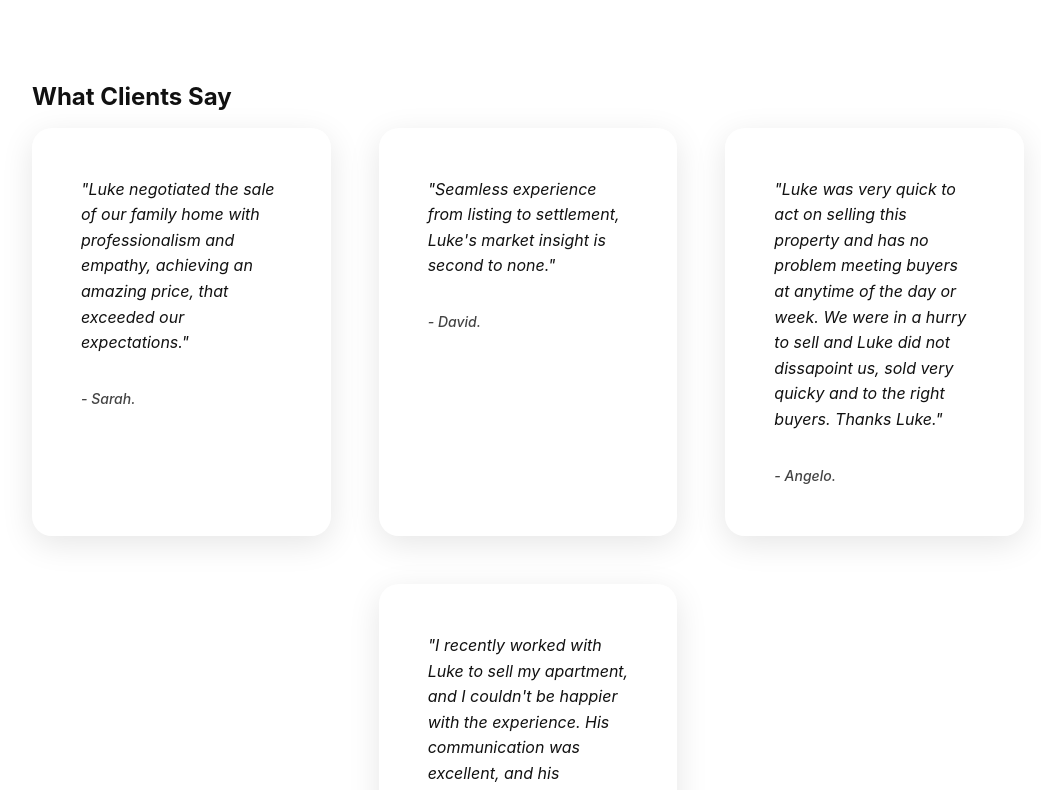
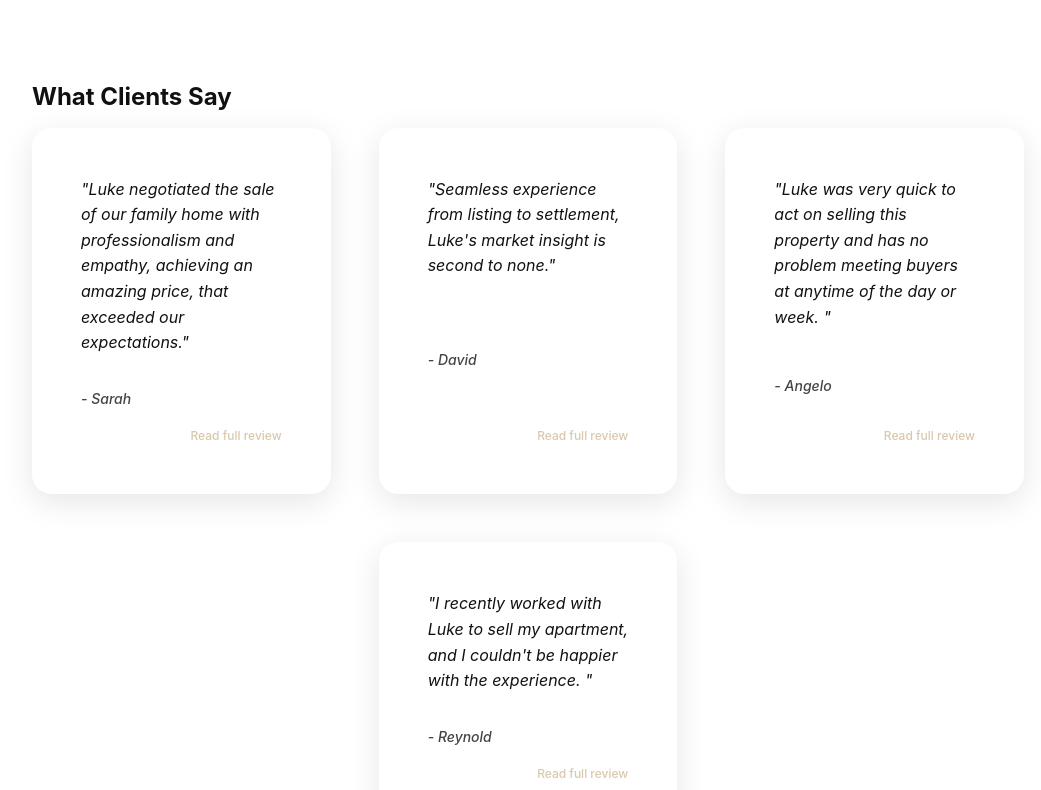
Before and after one commit to Imhermes1/LukeRealEstateSite, a Next.js app: page / in a window 1280 px wide. Shown: the part 3400-4190 px from the top of the page, without its empty margins (112-1153 px from the left). Built offline with nearby package versions, Linux system fonts and the light colour scheme; no server answers.

Commit message:
Refactor testimonials: glass cards with modal expansion, premium animation, and uniform experience for all reviews

```diff
--- a/app/components/Testimonials.tsx
+++ b/app/components/Testimonials.tsx
@@ -1,26 +1,70 @@
+import { useState } from 'react';
+
+const testimonials = [
+  {
+    name: 'Sarah',
+    review: `Luke negotiated the sale of our family home with professionalism and empathy, achieving an amazing price, that exceeded our expectations.`
+  },
+  {
+    name: 'David',
+    review: `Seamless experience from listing to settlement, Luke's market insight is second to none.`
+  },
+  {
+    name: 'Angelo',
+    review: `Luke was very quick to act on selling this property and has no problem meeting buyers at anytime of the day or week. We were in a hurry to sell and Luke did not dissapoint us, sold very quicky and to the right buyers. Thanks Luke.`
+  },
+  {
+    name: 'Reynold',
+    review: `I recently worked with Luke to sell my apartment, and I couldn't be happier with the experience. His communication was excellent, and his knowledge of the market was impressive. Luke managed to sell my apartment within just two weeks of listing. His professionalism and efficiency made the process smooth and stress-free. I highly recommend Luke to anyone looking to buy or sell property. Thank you, Luke, for your outstanding service!`
+  }
+];
+
+function getFirstSentence(text: string) {
+  const match = text.match(/.*?[.!?](\s|$)/);
+  return match ? match[0] : text;
+}
+
 export default function Testimonials() {
+  const [openIndex, setOpenIndex] = useState<number | null>(null);
+
   return (
     <section id="testimonials" className="section" aria-label="Testimonials">
       <div className="container">
         <h2 className="section-title">What Clients Say</h2>
         <div className="testimonials-grid">
-          <blockquote className="testimonial">
-            <p>"Luke negotiated the sale of our family home with professionalism and empathy, achieving an amazing price, that exceeded our expectations."</p>
-            <cite>- Sarah.</cite>
-          </blockquote>
-          <blockquote className="testimonial">
-            <p>"Seamless experience from listing to settlement, Luke's market insight is second to none."</p>
-            <cite>- David.</cite>
-          </blockquote>
-          <blockquote className="testimonial">
-            <p>"Luke was very quick to act on selling this property and has no problem meeting buyers at anytime of the day or week. We were in a hurry to sell and Luke did not dissapoint us, sold very quicky and to the right buyers. Thanks Luke."</p>
-            <cite>- Angelo.</cite>
-          </blockquote>
-          <blockquote className="testimonial">
-            <p>"I recently worked with Luke to sell my apartment, and I couldn't be happier with the experience. His communication was excellent, and his knowledge of the market was impressive. Luke managed to sell my apartment within just two weeks of listing. His professionalism and efficiency made the process smooth and stress-free. I highly recommend Luke to anyone looking to buy or sell property. Thank you, Luke, for your outstanding service!"</p>
-            <cite>- Reynold.</cite>
-          </blockquote>
+          {testimonials.map((t, i) => (
+            <div
+              className="testimonial glass-card"
+              key={i}
+              tabIndex={0}
+              role="button"
+              aria-label={`Read full review from ${t.name}`}
+              onClick={() => setOpenIndex(i)}
+              onKeyDown={e => (e.key === 'Enter' || e.key === ' ') && setOpenIndex(i)}
+              style={{ cursor: 'pointer' }}
+            >
+              <p>"{getFirstSentence(t.review)}"</p>
+              <cite>- {t.name}</cite>
+              <div className="testimonial-readmore">Read full review</div>
+            </div>
+          ))}
         </div>
+        {openIndex !== null && (
+          <div className="modal modal-open testimonial-modal" role="dialog" aria-modal="true">
+            <div className="modal-overlay" onClick={() => setOpenIndex(null)}></div>
+            <div className="modal-content testimonial-modal-content animate-glass-modal">
+              <div className="modal-header">
+                <h3 className="modal-title">{testimonials[openIndex].name}</h3>
+                <button className="modal-close" aria-label="Close modal" onClick={() => setOpenIndex(null)}>&times;</button>
+              </div>
+              <div className="modal-body">
+                <p style={{ fontStyle: 'italic', fontSize: '1.1em' }}>
+                  "{testimonials[openIndex].review}"
+                </p>
+              </div>
+            </div>
+          </div>
+        )}
       </div>
     </section>
   );
--- a/app/globals.css
+++ b/app/globals.css
@@ -377,6 +377,7 @@ a:focus-visible {
 
 .btn-primary:hover {
   background-color: var(--color-primary-hover);
+  color: var(--color-btn-primary-text);
   transform: translateY(-1px);
 }
 
@@ -2345,3 +2346,57 @@ a:focus-visible {
     font-size: var(--font-size-base);
   }
 }
+
+.glass-card {
+  background: rgba(255, 255, 255, 0.15);
+  backdrop-filter: blur(20px) saturate(180%);
+  -webkit-backdrop-filter: blur(20px) saturate(180%);
+  border-radius: 20px;
+  border: 1px solid rgba(255, 255, 255, 0.2);
+  box-shadow: 0 8px 32px rgba(0,0,0,0.10), inset 0 1px 0 rgba(255,255,255,0.2);
+  transition: box-shadow 0.3s, transform 0.3s;
+  position: relative;
+  padding: var(--space-24);
+  cursor: pointer;
+  min-height: 120px;
+  display: flex;
+  flex-direction: column;
+  justify-content: space-between;
+}
+.glass-card:hover, .glass-card:focus {
+  box-shadow: 0 12px 40px rgba(0,0,0,0.15), 0 0 0 2px var(--color-accent-gold);
+  transform: translateY(-2px) scale(1.03);
+  outline: none;
+}
+.testimonial-readmore {
+  color: var(--color-accent-gold);
+  font-size: var(--font-size-sm);
+  margin-top: var(--space-8);
+  text-align: right;
+  font-weight: var(--font-weight-medium);
+  opacity: 0.8;
+}
+
+/* Testimonial Modal */
+.testimonial-modal .modal-overlay {
+  background: rgba(21, 28, 46, 0.5);
+  backdrop-filter: blur(4px);
+}
+.testimonial-modal-content {
+  background: rgba(255,255,255,0.18);
+  backdrop-filter: blur(24px) saturate(180%);
+  -webkit-backdrop-filter: blur(24px) saturate(180%);
+  border-radius: 24px;
+  border: 1px solid rgba(255,255,255,0.22);
+  box-shadow: 0 12px 48px rgba(0,0,0,0.18), 0 0 0 2px var(--color-accent-gold);
+  max-width: 420px;
+  width: 90vw;
+  animation: glassModalIn 0.35s cubic-bezier(0.16,1,0.3,1);
+}
+@keyframes glassModalIn {
+  0% { opacity: 0; transform: scale(0.92) translateY(32px); }
+  100% { opacity: 1; transform: scale(1) translateY(0); }
+}
+.animate-glass-modal {
+  animation: glassModalIn 0.35s cubic-bezier(0.16,1,0.3,1);
+}
```
